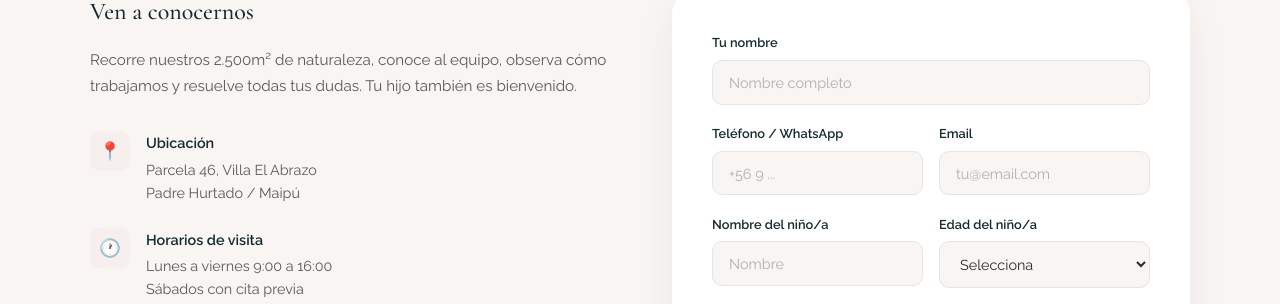
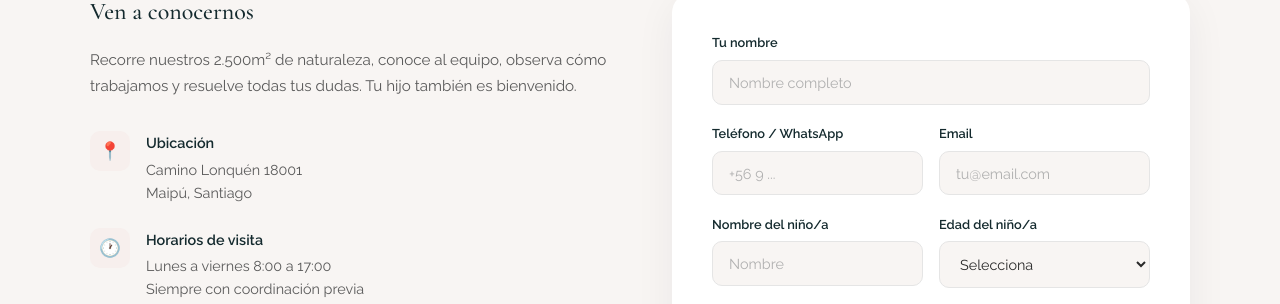
Before and after one commit to arthurchasta/landing-bianca-stella, a plain HTML site: page index.html in a window 1280 px wide. Shown: the part 5276-5580 px from the top of the page. Drawn offline with nearby package versions, Linux system fonts and the light colour scheme.

Commit message:
Fix: dirección BS y horarios de visita

```diff
--- a/index.html
+++ b/index.html
@@ -589,14 +589,14 @@
                         <div class="cdetail-icon">📍</div>
                         <div class="cdetail-text">
                             <strong>Ubicación</strong>
-                            Parcela 46, Villa El Abrazo<br>Padre Hurtado / Maipú
+                            Camino Lonquén 18001<br>Maipú, Santiago
                         </div>
                     </div>
                     <div class="cdetail">
                         <div class="cdetail-icon">🕐</div>
                         <div class="cdetail-text">
                             <strong>Horarios de visita</strong>
-                            Lunes a viernes 9:00 a 16:00<br>Sábados con cita previa
+                            Lunes a viernes 8:00 a 17:00<br>Siempre con coordinación previa
                         </div>
                     </div>
                     <div class="cdetail">
```
